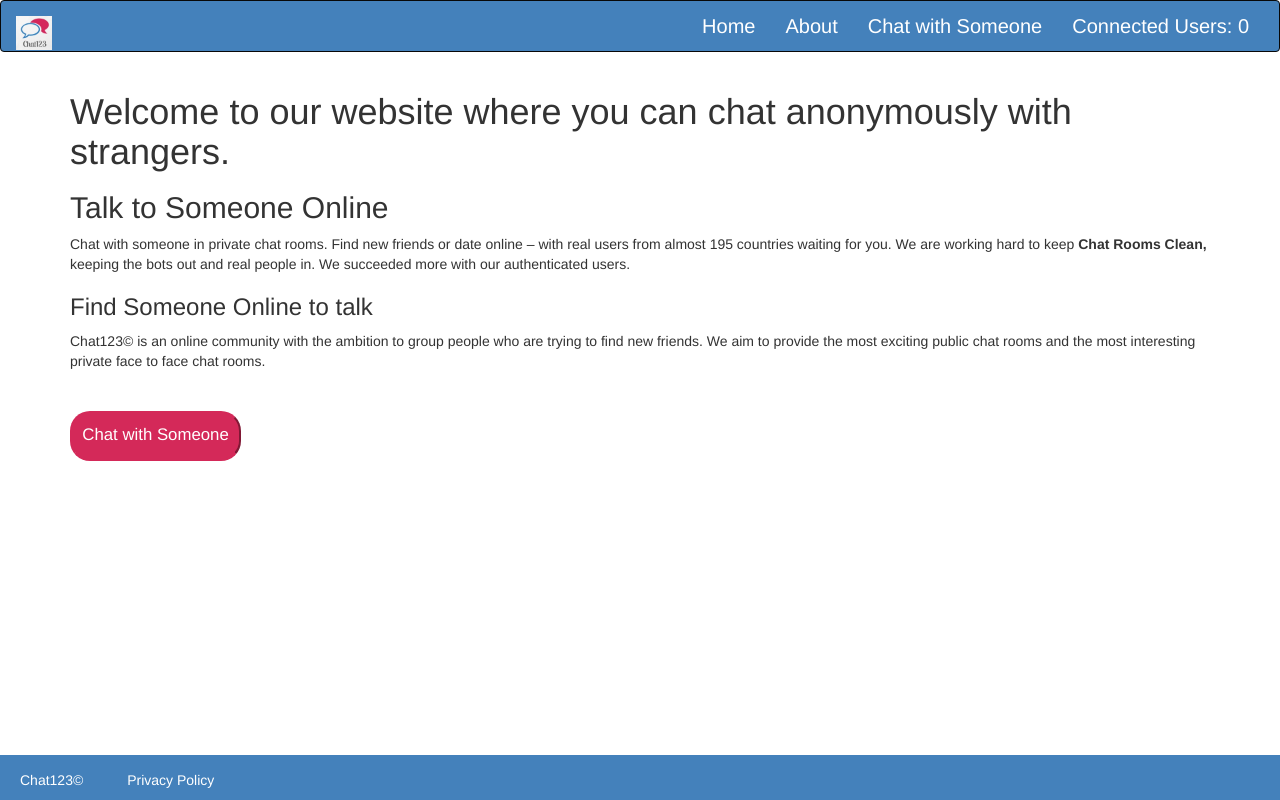
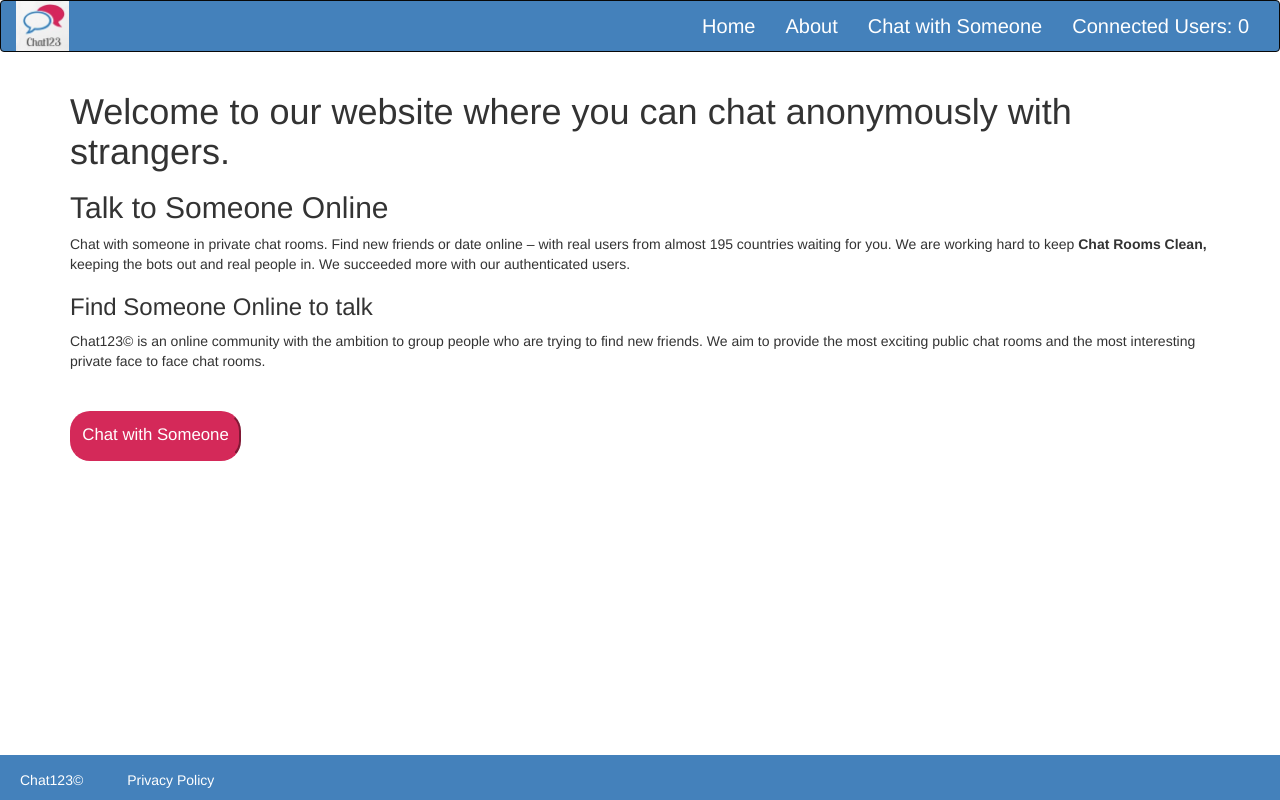
Before and after one commit to harshitparikh1/Anonymous-Chat-App, a website: page home.html in a window 1280 px wide. Drawn offline with nearby package versions, Linux system fonts and the light colour scheme; no server answers; files whose address does not match are found by name.

Commit message:
Logo updated

```diff
--- a/home.html
+++ b/home.html
@@ -42,8 +42,8 @@
               <span class="icon-bar"></span>
               <span class="icon-bar"></span>
             </button>
-            <a class="navbar-brand" href="/">
-                <img src="img/logo.jfif" alt="Logo" height="34px">
+            <a class="navbar-brand" href="/" style="margin: 0; padding: 0;">
+                <img src="img/logo.jfif" alt="Logo" height="50px">
             </a>
           </div>
           <div class="collapse navbar-collapse" id="myNavbar">
```
Also changed, not shown: 1 other file.
